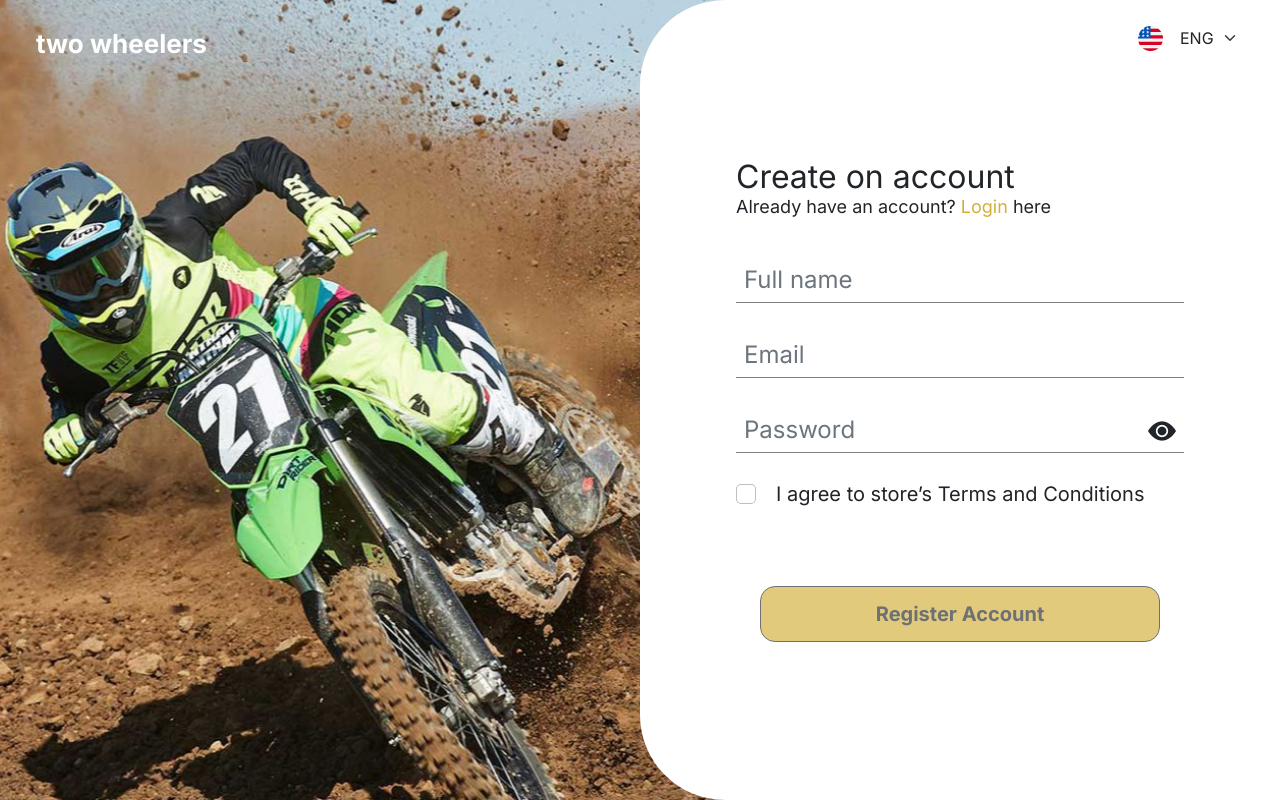
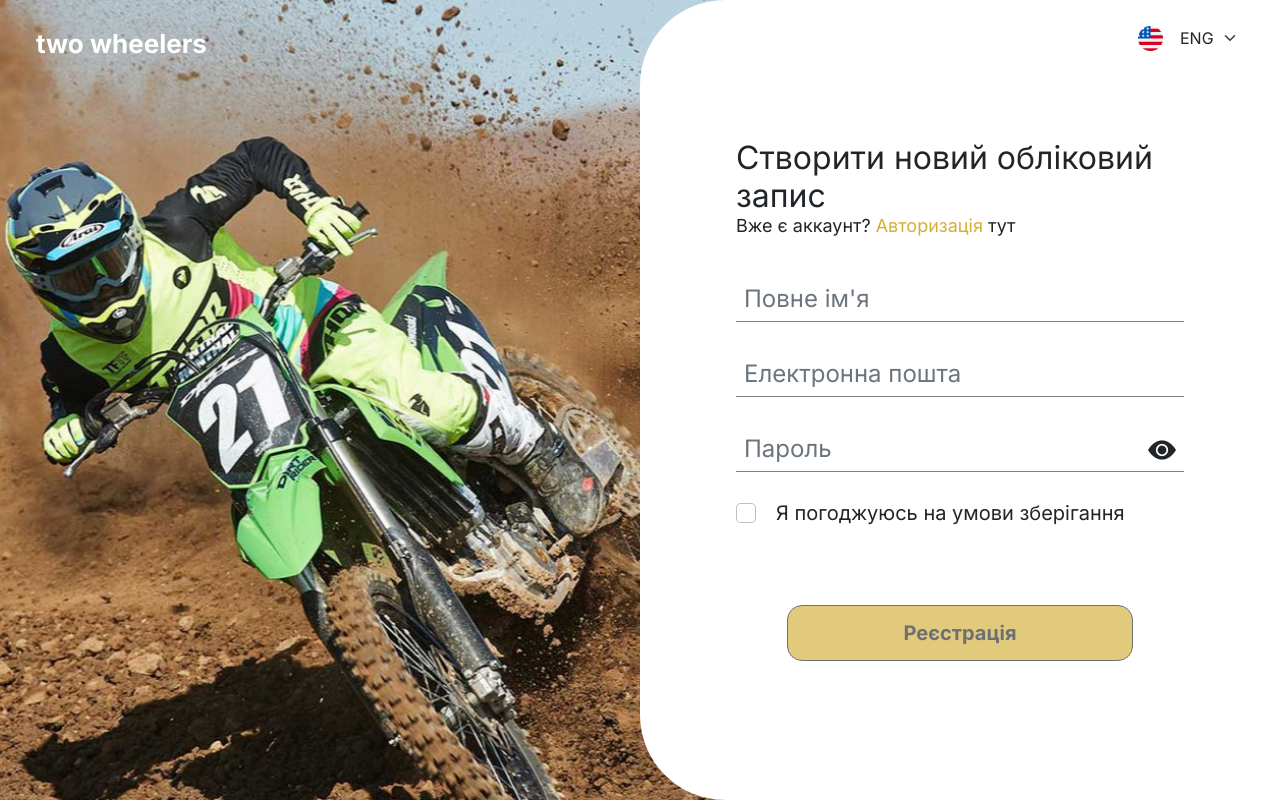
Before and after one commit to Salamakha5/MotoEmporium, a React (Create React App) app: page /register in a window 1280 px wide. Built offline with nearby package versions, Linux system fonts and the light colour scheme.

Commit message:
add username and change lang.

```diff
--- a/src/app.jsx
+++ b/src/app.jsx
@@ -25,16 +25,18 @@ const App = observer(() => {
                         <Routes>
                             <Route path='*' element={<NotFound />} />
                             <Route path="/" element={<Layot />}>
+                                <Route path='/' element={<Home />} />
                                 <Route path='home' element={<Home />} />
                                 <Route path='shop' element={<Shop />} />
                             </Route>
                         </Routes>
                         :
                         <Routes>
+                            <Route path="/" element={<Layot />}>
+                                <Route path='/' element={<Home />} />
+                                <Route path='/home' element={<Home />} />
+                            </Route>
                             <Route path='*' element={<Login />} />
-                            <Route path="/" element={<Layot />}>
-                                <Route path='home' element={<Home />} />
-                            </Route>
                             <Route path='/login' element={<Login />} />
                             <Route path='/register' element={<Register />} />
                         </Routes>
--- a/src/components/Header/Header.jsx
+++ b/src/components/Header/Header.jsx
@@ -12,36 +12,24 @@ const Header = observer(() => {
     return (
         <header className="header">
             <div className="header__logo">two wheels</div>
-            <div className="header__wrap">
 
-                <ul className='header__nav'>
+            <div className="header__wrap d-flex align-items-center">
+
+                <ul className='header__nav d-flex align-items-center'>
                     <span>
-                        <NavLink className='nav-item main-link for-dev' to='/login' element={<Login />}>Login</NavLink>
-                        <NavLink className='nav-item main-link for-dev' to='/register' element={<Login />}>Register</NavLink>
+                        <NavLink className='nav-item main-link for-dev' to='/login' element={<Login />}>Логін</NavLink>
+                        <NavLink className='nav-item main-link for-dev' to='/register' element={<Login />}>Реєстрація</NavLink>
                     </span>
-                    <NavLink className='nav-item main-link' to='/home' element={<Home />}>Home</NavLink>
-                    <li className="nav-item dropdown">
-                        <a className="nav-link dropdown-toggle main-link disabled" role="button" data-bs-toggle="dropdown" aria-expanded="false">
-                            Motocycles
-                        </a>
-                        <ul className="dropdown-menu dropdown-menu-dark">
-                            <li><a className="dropdown-item" href="#">Action</a></li>
-                            <li><a className="dropdown-item" href="#">Another action</a></li>
-                            <li><a className="dropdown-item" href="#">Something else here</a></li>
-                        </ul>
-                    </li>
-                    <NavLink className='nav-item main-link disabled' disable to='/home' element={<Home />}>Our Blog</NavLink>
-                    <NavLink className='nav-item main-link disabled' disable to='/home' element={<Home />}>Contact us</NavLink>
+                    <NavLink className='nav-item main-link' to='/home' element={<Home />}>Головна</NavLink>
+                    <NavLink className='nav-item main-link' to='/home' element={<Home />}>Каталог</NavLink>
+                    <NavLink className='nav-item main-link disabled' disable to='/home' element={<Home />}>Блог</NavLink>
+
+                    <a onClick={()=>serverStore.exit()} className='nav-item main-link disabled'>Вийти <i class="fs-4 bi bi-door-open-fill"></i> </a>
                 </ul>
+
                 <div className='header__user'>
                     <div className="decoration"></div>
-
-                    {
-                        serverStore.userIsAuth == true ?
-                            <span>User is auth</span>
-                            :
-                            <span>User is NOT auth</span>
-                    }
+                    <div className='pb-1'>{serverStore.UserName}</div>
                 </div>
             </div>
 
--- a/src/pages/Login/Login.jsx
+++ b/src/pages/Login/Login.jsx
@@ -57,27 +57,27 @@ const Login = observer(() => {
                 </div>
 
                 <form className="form-wrap" onSubmit={formik.handleSubmit}>
-                    <div className="login-form__title">Log in</div>
-                    <div className="login-form__suptitle">New visitor?
+                    <div className="login-form__title">Авторизація</div>
+                    <div className="login-form__suptitle">Новий відвідувач?
                         <NavLink to='/register' element={<Register />}>
-                            <span className="main-link"> Create your account </span>
-                        </NavLink>here</div>
+                            <span className="main-link"> Створити новий обліковий запис </span>
+                        </NavLink>тут</div>
                     {/* =============== */}
-                    <input type="text" name="email" id="email" className="form-control forms_bot_line login-form__email" placeholder="Email"
+                    <input type="text" name="email" id="email" className="form-control forms_bot_line login-form__email" placeholder="Пошта"
                         onChange={formik.handleChange} value={formik.values.email} />
                     <label className='error'>{formik.errors.email ? formik.errors.email : ""}</label>
                     <div className="password-wrap">
-                        <input type={iconsLock1 == "bi bi-eye-slash-fill" ? "password" : "text"} name="password" id="password" className="form-control forms_bot_line login-form__password" placeholder="Password"
+                        <input type={iconsLock1 == "bi bi-eye-slash-fill" ? "password" : "text"} name="password" id="password" className="form-control forms_bot_line login-form__password" placeholder="Пароль"
                             onChange={formik.handleChange} value={formik.values.password} />
 
                         <button type='button' onClick={changeIconsClass} className="btn-show_password"><i id="button1" class={"fs-3 " + iconsLock1}></i></button>
                     </div>
                     <label className='error'>{formik.errors.password ? formik.errors.password : ""}</label>
                     {/* =============== */}
-                    <div className="login-form__forgot">Click <span className="main-link">here</span> in case you forgot your password</div>
+                    <div className="login-form__forgot">Клацніть <span className="main-link">тут</span> якщо ви забули свій пароль</div>
                     <div className='ErrorApi'>{serverStore.loginError}</div>
                     <div className="btn-cont mt-4">
-                        <NavLink to="/home" onClick={requestToStore} className={formik.isValid && formik.dirty ? "btn default-btn_1 register-form__submit " : " btn default-btn_1 register-form__submit disabled "} aria-disabled="true" role="submit" data-bs-toggle="button">Login</NavLink>
+                        <NavLink to="/home" onClick={requestToStore} className={formik.isValid && formik.dirty ? "btn default-btn_1 register-form__submit " : " btn default-btn_1 register-form__submit disabled "} aria-disabled="true" role="submit" data-bs-toggle="button">Авторизація</NavLink>
                     </div>
                 </form>
 
--- a/src/pages/Register/Register.jsx
+++ b/src/pages/Register/Register.jsx
@@ -53,27 +53,27 @@ const Register = observer(() => {
                 </div>
 
                 <div className="form-wrap">
-                    <div className="register-form__title">Create on account</div>
-                    <div className="register-form__suptitle">Already have an account?
+                    <div className="register-form__title">Створити новий обліковий запис</div>
+                    <div className="register-form__suptitle">Вже є аккаунт?
                         <NavLink to='/login' element={<Login />}>
-                            <span className="main-link"> Login </span>
+                            <span className="main-link"> Авторизація </span>
                         </NavLink>
-                        here</div>
+                        тут</div>
                     <form onSubmit={formik.handleSubmit}>
 
-                        <input type="text" onChange={formik.handleChange} name="name" id="name" className="form-control forms_bot_line register-form__firstName" placeholder="Full name"
+                        <input type="text" onChange={formik.handleChange} name="name" id="name" className="form-control forms_bot_line register-form__firstName" placeholder="Повне ім'я"
                             value={formik.values.name}
                         />
                         <label className='error'>{formik.errors.name ? formik.errors.name : ""}</label>
 
-                        <input type="email" name="email" id="email" className="form-control forms_bot_line register-form__email" placeholder="Email"
+                        <input type="email" name="email" id="email" className="form-control forms_bot_line register-form__email" placeholder="Електронна пошта"
                             onChange={formik.handleChange}
                             value={formik.values.email}
                         />
                         <label className='error'>{formik.errors.email ? formik.errors.email : ""}</label>
 
                         <div className="password-wrap">
-                            <input type={iconsLock1 == "bi bi-eye-slash-fill" ? "password" : "text"} name="password" id="password" className="form-control forms_bot_line register-form__password" placeholder="Password"
+                            <input type={iconsLock1 == "bi bi-eye-slash-fill" ? "password" : "text"} name="password" id="password" className="form-control forms_bot_line register-form__password" placeholder="Пароль"
                                 onChange={formik.handleChange}
                                 value={formik.values.password}
                             />
@@ -82,11 +82,11 @@ const Register = observer(() => {
                         </div>
                         <div className="iAgree-wrap">
                             <input className="form-check-input" type="checkbox" id="iAgree" />
-                            <label className="form-check-label" htmlFor="iAgree">I agree to store’s Terms and Conditions</label>
+                            <label className="form-check-label" htmlFor="iAgree">Я погоджуюсь на умови зберігання</label>
                         </div>
                         <div className='ErrorApi'>{serverStore.registerError}</div>
                         <div className="btn-cont">
-                            <button onClick={requestToStore} className={formik.isValid && formik.dirty ? "btn default-btn_1 register-form__submit" : "btn register-form__submit disabled default-btn_1"} aria-disabled="true" role="submit" data-bs-toggle="button">Register Account</button>
+                            <button onClick={requestToStore} className={formik.isValid && formik.dirty ? "btn default-btn_1 register-form__submit" : "btn register-form__submit disabled default-btn_1"} aria-disabled="true" role="submit" data-bs-toggle="button">Реєстрація</button>
                         </div>
                     </form>
 
```
Also changed, not shown: src/pages/Home/Home.jsx (+9 -9 lines), src/store/serverStore.js (+12 -3 lines).
